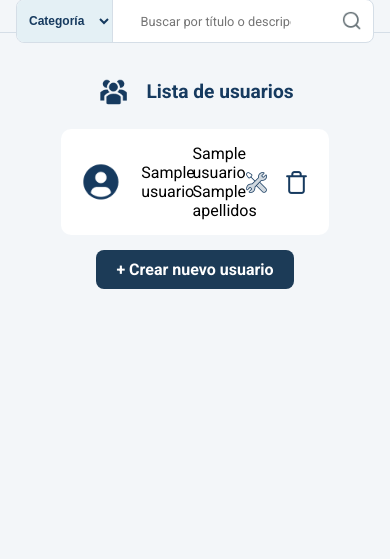
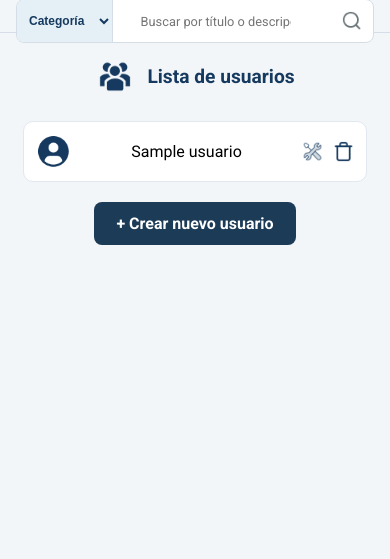
Before and after one commit to DariaKuznetsovaS/JUDE-team-Reto-1, a PHP site: template views/listaUsuarios.view.php in a window 390 px wide. Shown: the part 95-654 px from the top of the page. Run offline with PHP 8.4, Linux system fonts and the light colour scheme; the template is opened without the code that fills it: most values are stand-ins (such as "Sample title", 1, 10 or a date in 2020).

Commit message:
estilo users corregido

```diff
--- a/assets/css/listaUsers.css
+++ b/assets/css/listaUsers.css
@@ -1,17 +1,25 @@
-.listaUsuarios{
 
+.listaUsuarios {
     width: 100%;
     padding: 30px 50px;
     box-sizing: border-box;
 }
 
+/* CABECERA */
 
-.cabecera{
-
+.cabecera {
     display: flex;
     align-items: center;
-    margin-bottom: 20px;
+    gap: 12px;
+    margin-bottom: 25px;
 }
+
+.cabecera img {
+    width: 40px;
+    height: 40px;
+}
+
+/* FILAS DE USUARIOS */
 
 .filaUsuario {
     display: grid;
@@ -19,22 +27,40 @@
     align-items: center;
     column-gap: 20px;
     background-color: white;
+    border: 1px solid #E1E8EF;
     border-radius: 10px;
     margin-bottom: 15px;
     padding: 15px 20px;
     width: 100%;
     box-sizing: border-box;
+
+    /* Indica que toda la fila es interactiva */
+    cursor: pointer;
+
+    /* Efecto visual */
+    transition: box-shadow 0.2s ease,
+                transform 0.2s ease,
+                border-color 0.2s ease;
 }
 
 .filaUsuario > p {
     text-align: center;
 }
 
-.filaUsuario > img{
-
+.filaUsuario > img {
     width: 40px;
     height: 40px;
 }
+
+/* HOVER DE LA FILA */
+
+.filaUsuario:hover {
+    box-shadow: 0 4px 12px rgba(22, 58, 95, 0.15);
+    transform: translateY(-2px);
+    border-color: #247BA0;
+}
+
+/* OPCIONES */
 
 .opciones {
     display: flex;
@@ -42,36 +68,15 @@
     align-items: center;
 }
 
-
 .opciones img {
     width: 25px;
     height: auto;
 }
 
-.btnCrear {
-    display: inline-block;
-    background-color: #1c3b57;
-    color: white;
-    padding: 10px 20px;
-    text-decoration: none;
-    border-radius: 8px;
-    margin-top: 15px;
-    font-weight: bold;
-}
-
-
-.filaUsuario {
-    transition: box-shadow 0.2s ease, transform 0.2s ease;
-}
-
-.filaUsuario:hover {
-    box-shadow: 0 4px 12px rgba(0, 0, 0, 0.12);
-    transform: translateY(-2px);
-}
-
-
 .opciones a {
     display: flex;
+    align-items: center;
+    justify-content: center;
     cursor: pointer;
     transition: transform 0.2s ease, opacity 0.2s ease;
 }
@@ -88,16 +93,67 @@
     filter: sepia(1) saturate(5) hue-rotate(-50deg);
 }
 
+/* BOTÓN CREAR */
 
 .btnCrear {
     display: block;
     width: fit-content;
-    margin: 15px auto 0;
+    margin: 20px auto 0;
+    background-color: #1c3b57;
+    color: white;
+    padding: 12px 22px;
+    text-decoration: none;
+    border-radius: 8px;
+    font-weight: bold;
+
+    transition: background-color 0.2s ease,
+                transform 0.2s ease,
+                box-shadow 0.2s ease;
 }
 
-
 .btnCrear:hover {
-    background-color: #163A5F;
-    transform: translateY(-1px);
+    background-color: #247BA0;
+    transform: translateY(-2px);
     box-shadow: 0 4px 10px rgba(0, 0, 0, 0.2);
 }
+
+/* RESPONSIVE */
+
+@media (max-width: 700px) {
+    .listaUsuarios {
+        padding: 20px;
+    }
+
+    .filaUsuario {
+        grid-template-columns: 35px minmax(0, 1fr) auto;
+        gap: 12px;
+        padding: 12px;
+    }
+
+    .filaUsuario > img {
+        width: 35px;
+        height: 35px;
+    }
+
+    .filaUsuario > p:nth-of-type(2) {
+        display: none;
+    }
+
+    .opciones {
+        gap: 10px;
+    }
+}
+
+@media (max-width: 400px) {
+    .listaUsuarios {
+        padding: 12px;
+    }
+
+    .filaUsuario {
+        column-gap: 8px;
+    }
+
+    .opciones img {
+        width: 21px;
+    }
+}
```
